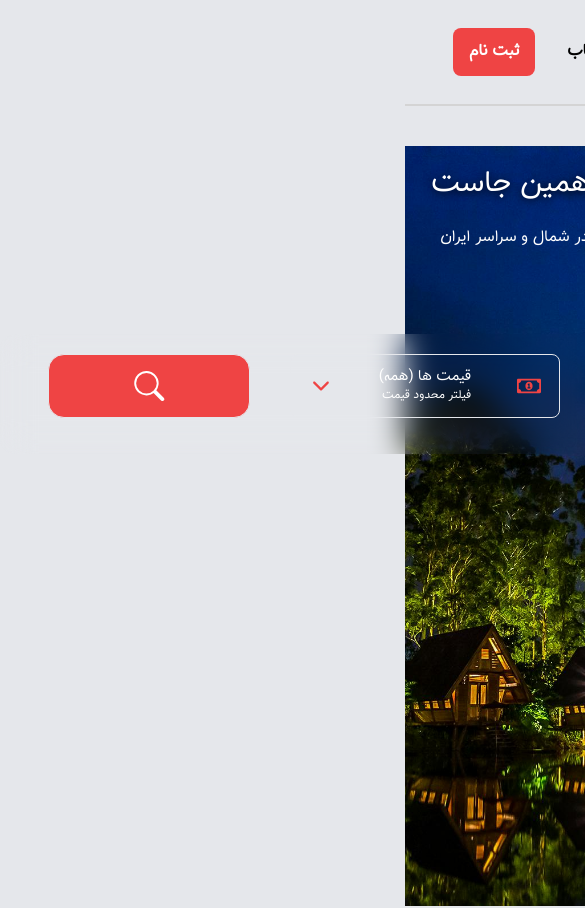
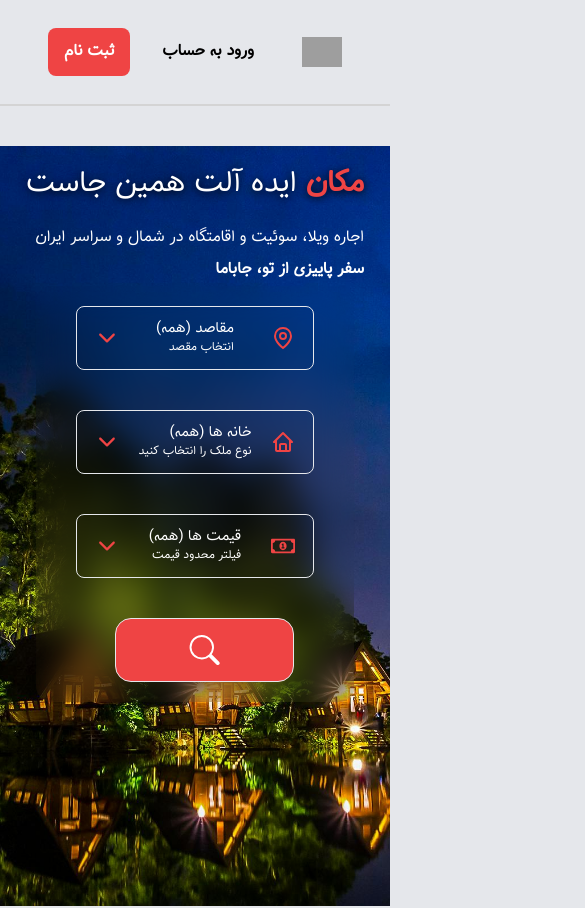
Before and after one commit to zahranoori1996/jabama-project, a React (Create React App) app: page / in a window 390 px wide. Shown: the top 908 px of the page, 585 px wide, since content can reach past the window. Built offline with nearby package versions, Linux system fonts and the light colour scheme; grey boxes are pictures that could not be loaded.

Commit message:
compelete responsive landing page

```diff
--- a/src/components/Banner.jsx
+++ b/src/components/Banner.jsx
@@ -17,7 +17,8 @@ export default function Banner() {
         <p className='lg:text-lg lg:px-15 px-3 py-1 text-white'>اجاره ویلا، سوئیت و اقامتگاه در شمال و سراسر ایران </p>
         <p className='lg:text-lg lg:px-15 px-3 py-1 font-semibold text-white'>سفر پاییزی از تو، جاباما</p>
       </div>
-      <div className='flex flex-col lg:flex-row w-[1200px] h-[120px] backdrop-blur-lg my-12 rounded-2xl'>
+      <div className='flex flex-col lg:flex-row lg:w-[1200px] lg:h-[120px] backdrop-blur-lg lg:my-12 rounded-2xl px-10
+     cursor-pointer items-center justify-center '>
 
 
         <Search/>
--- a/src/components/Search.js
+++ b/src/components/Search.js
@@ -8,9 +8,7 @@ import PriceDropDown from './PriceDropDown';
 export default function Search() {
   const {handleClick } = useContext(HouseContext)
   return (
-    <div className='flex w-[100%]  cursor-pointer items-center justify-center '
-
-    >
+    <>
         <CityDropDown   />
         <PropertyDropDown />
         <PriceDropDown/>
@@ -21,6 +19,6 @@ export default function Search() {
 
       <BsSearch  className='text-white bg-red-500 m-5 hover:bg-red-600 rounded-2xl w-[75%] dropdown-btn p-4' />
         </button>
-    </div>
+    </>
   )
 }
```
